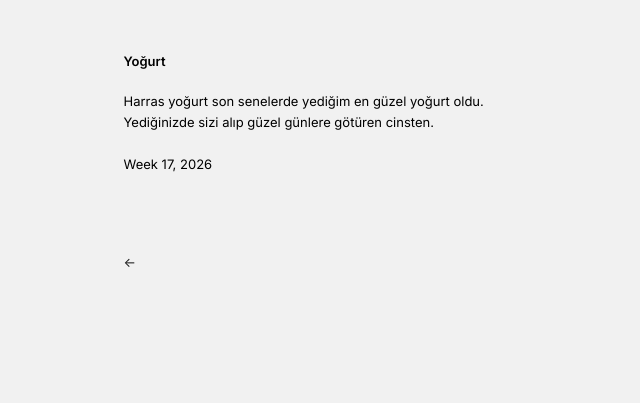
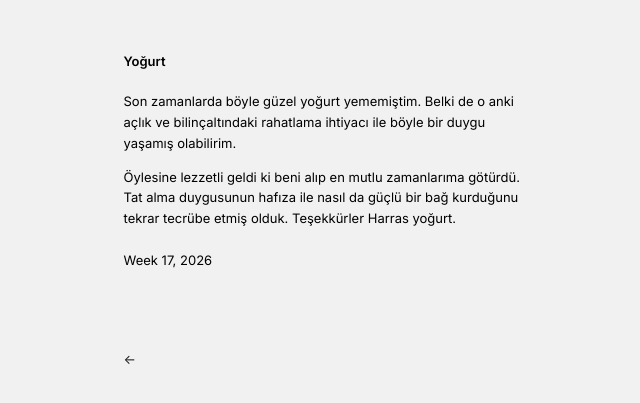
Before and after one commit to hayriartar/hayriartar.github.io, a Jekyll site: the page built from _posts/2026-05-03-yogurt.md, in a window 1280 px wide. Shown: the top 403 px of the page, without its empty margins (309-949 px from the left). Built offline with Jekyll 4.4.1, drawn with Linux system fonts in a browser that asks for light colours.

Commit message:
Update 2026-05-03-yogurt.md

```diff
--- a/_posts/2026-05-03-yogurt.md
+++ b/_posts/2026-05-03-yogurt.md
@@ -5,4 +5,7 @@
 categories: [short]
 tag: []
 ---
-Harras yoğurt son senelerde yediğim en güzel yoğurt oldu. Yediğinizde sizi alıp güzel günlere götüren cinsten.
+Son zamanlarda böyle güzel yoğurt yememiştim. Belki de o anki açlık ve bilinçaltındaki rahatlama ihtiyacı ile böyle bir duygu yaşamış olabilirim.
+
+
+Öylesine lezzetli geldi ki beni alıp en mutlu zamanlarıma götürdü. Tat alma duygusunun hafıza ile nasıl da güçlü bir bağ kurduğunu tekrar tecrübe etmiş olduk. Teşekkürler Harras yoğurt.
```
